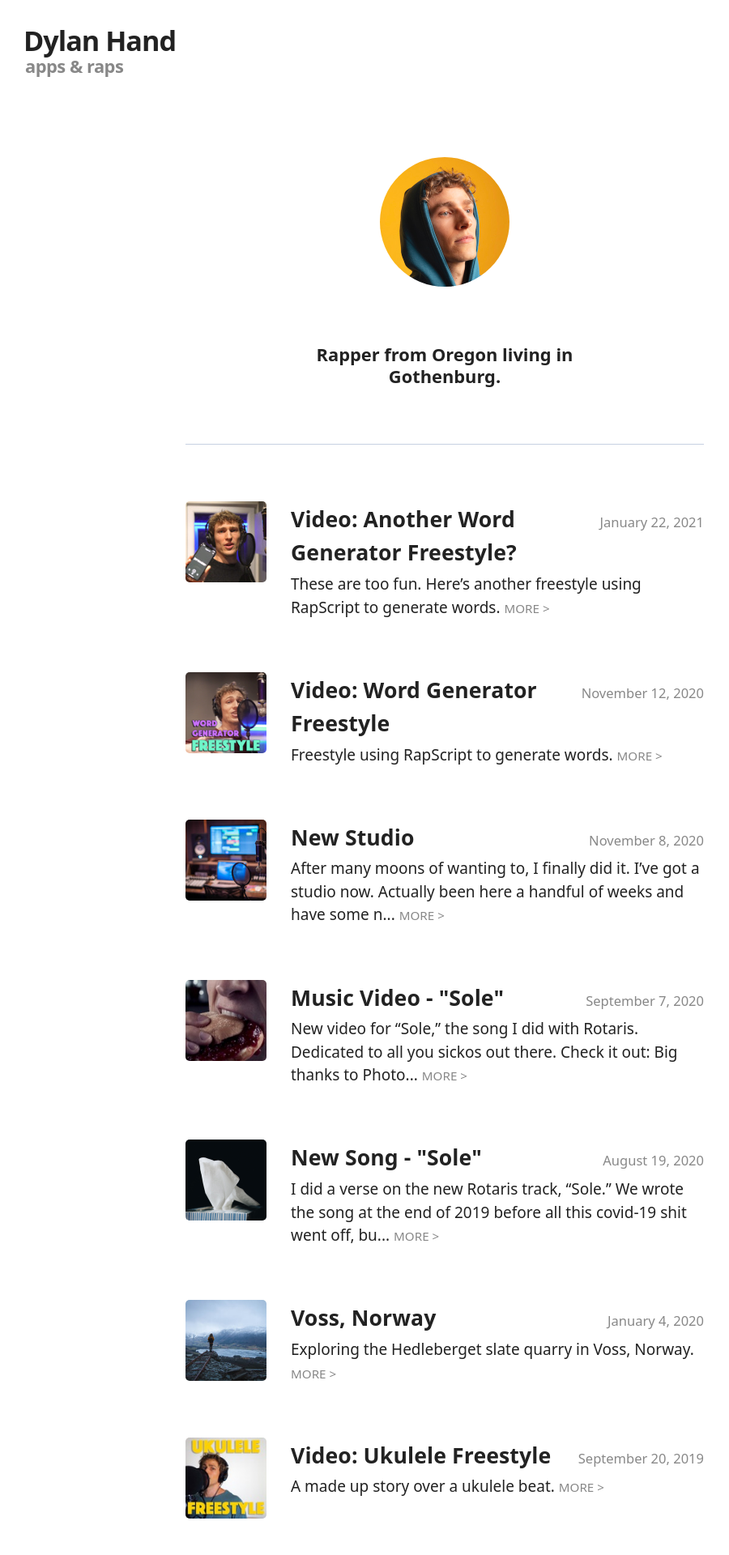
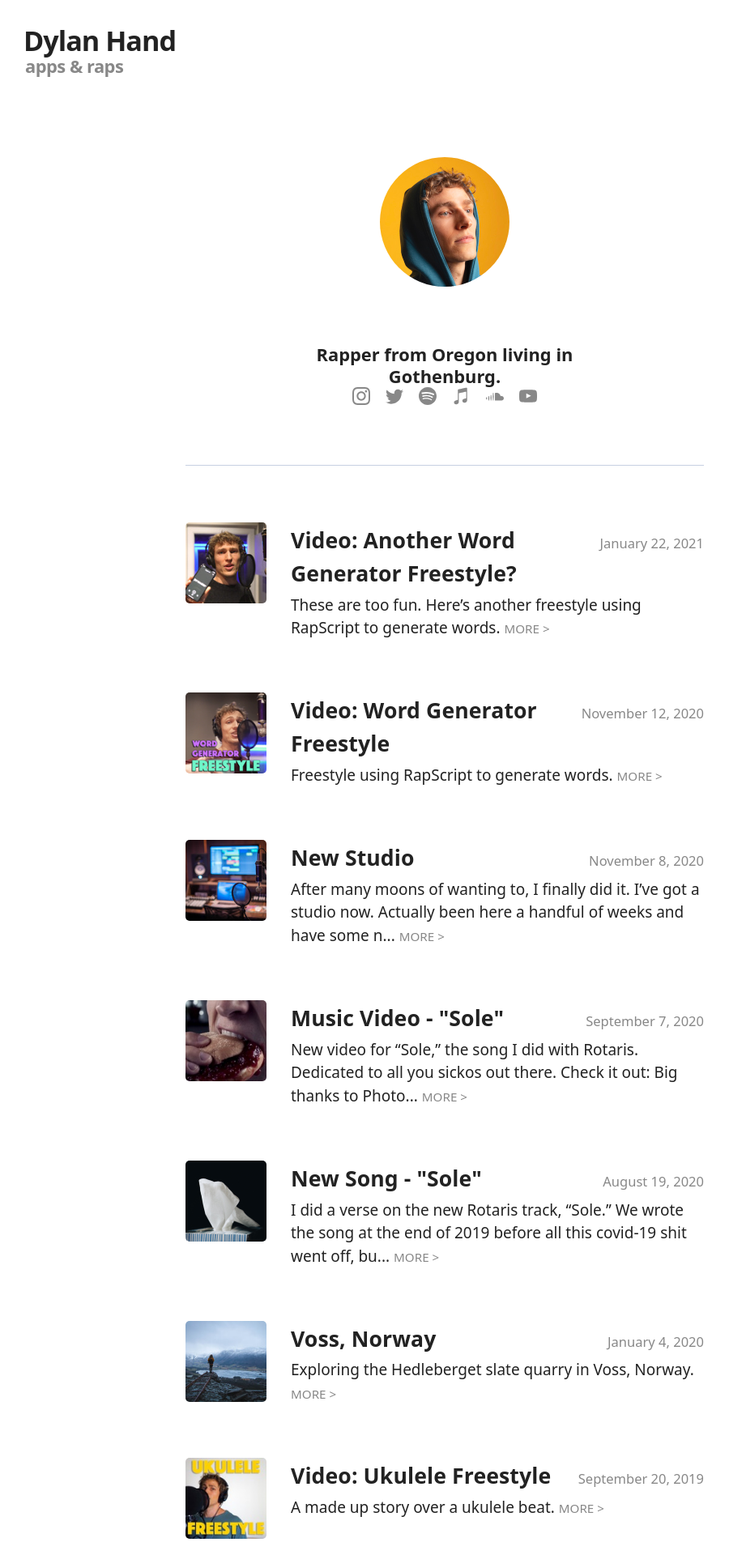
Before and after one commit to dylanhand/dylanhand.github.io, a Jekyll site: the page built from index.html, in a window 1280 px wide. Shown: the top 1920 px of the page at 81% size, without its empty margins (91-991 px from the left). Built offline with Jekyll 4.4.1, drawn with Linux system fonts in a browser that asks for light colours.

Commit message:
source branch - Attempt to add social liks to bio

```diff
--- a/index.html
+++ b/index.html
@@ -8,6 +8,9 @@ layout: default
     <div class="author__inner">
       <img src="{{site.baseurl}}{{site.author.image}}" alt="{{site.author.name}}" class="author__img">
       <p class="author__bio">{{ site.author.bio }}</p>
+      <div class="contact">
+	      {% include social-icons.html %}
+      </div>
     </div>
   </section>
   <!-- end author -->
```
